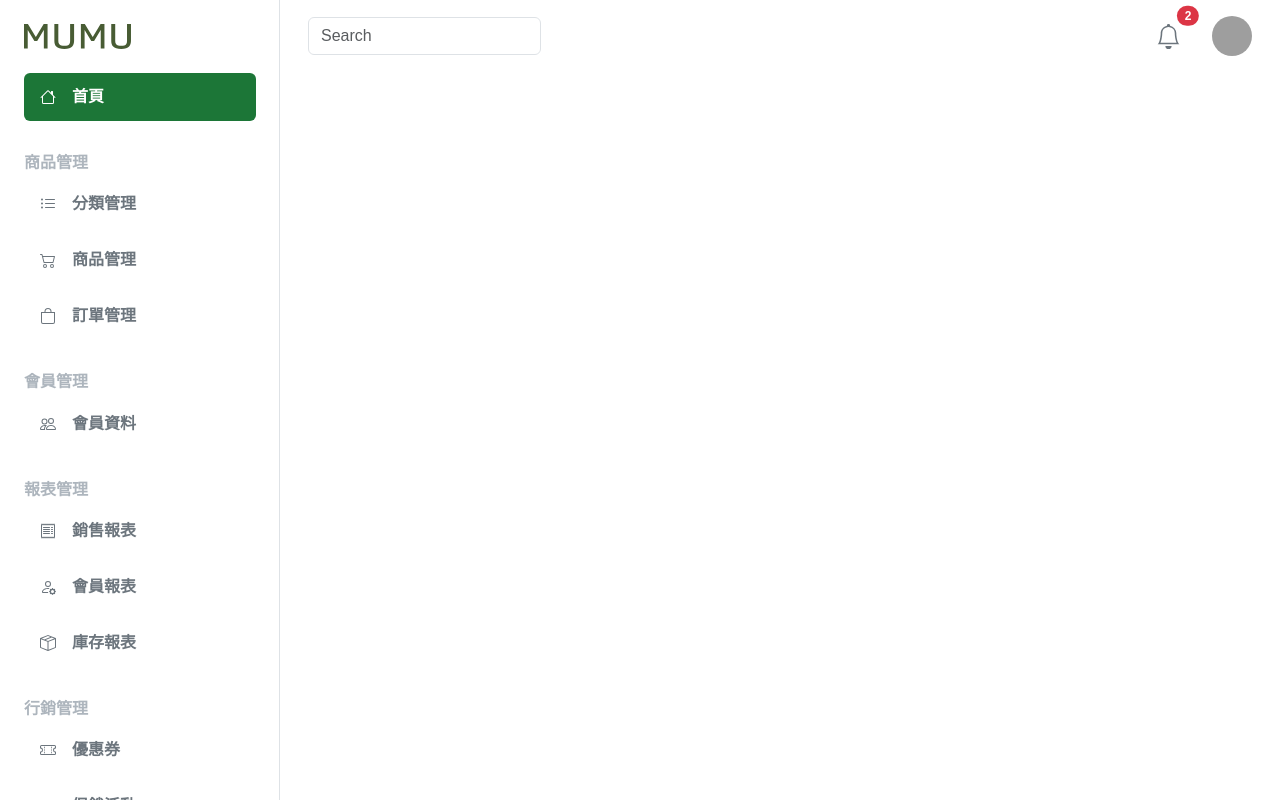
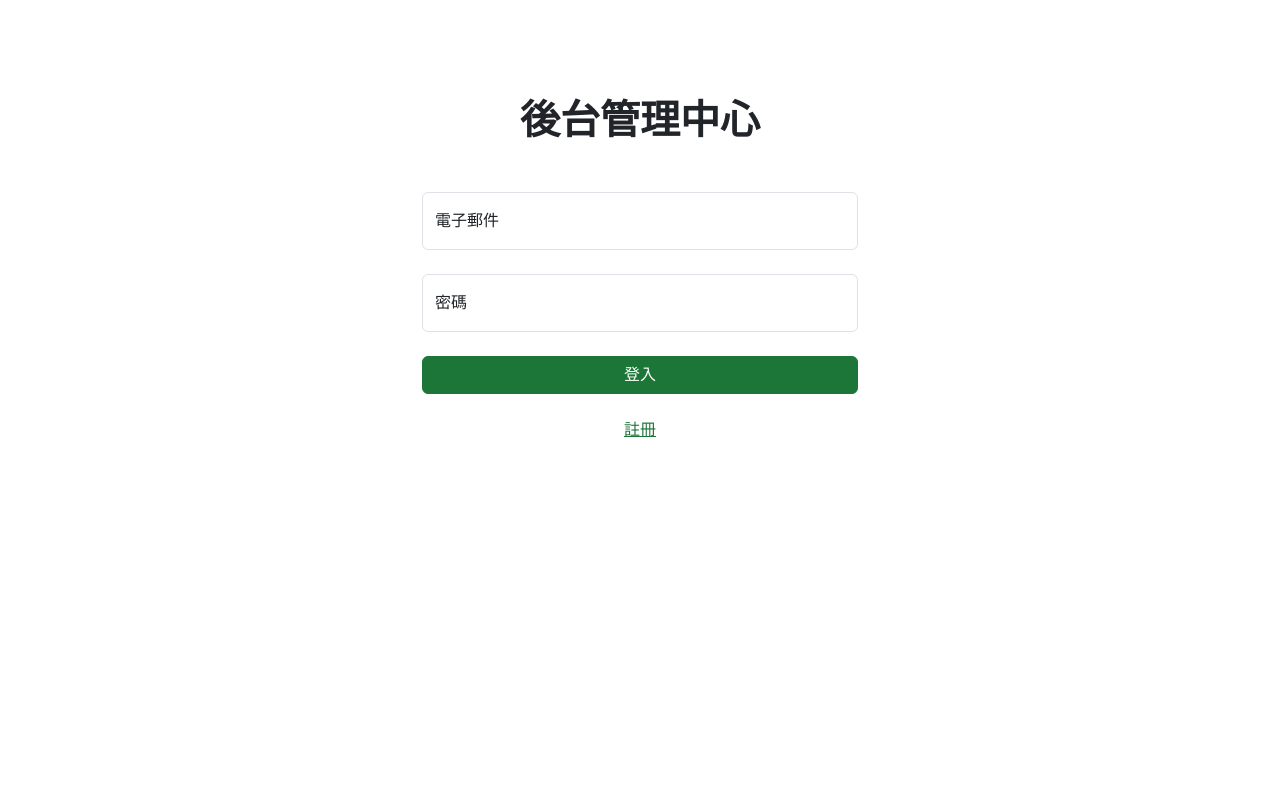
Before and after one commit to ws-luke/mumu, a Vue app: page /admin/signin in a window 1280 px wide. Built offline with nearby package versions, Linux system fonts and the light colour scheme; grey boxes are pictures that could not be loaded.

Commit message:
新增後台註冊登入頁面

```diff
--- a/src/App.vue
+++ b/src/App.vue
@@ -3,7 +3,7 @@ import { computed } from 'vue'
 import { useRoute } from 'vue-router'
 import AdminLayout from '@/layouts/AdminLayout.vue'
 import FrontendLayout from '@/layouts/FrontendLayout.vue'
-
+// import AdminInUpLayout from '@/layouts/AdminInUpLayout.vue'
 // 使用 Vue Router 提供的 useRoute 取得當前路由
 const route = useRoute()
 
@@ -12,6 +12,7 @@ const isAdminRoute = computed(() => route.path.startsWith('/admin'))
 
 // 動態設定要使用的佈局組件
 const layoutComponent = computed(() =>
+
   isAdminRoute.value ? AdminLayout : FrontendLayout,
 )
 </script>
--- a/src/layouts/AdminLayout.vue
+++ b/src/layouts/AdminLayout.vue
@@ -1,26 +1,9 @@
 <script setup>
 import { RouterView } from 'vue-router'
-import TopMenuView from '@/components/admin/TopMenuView.vue'
-import LeftMenuView from '@/components/admin/LeftMenuView.vue'
 </script>
 
 <template>
-  <TopMenuView></TopMenuView>
-  <div class="mainWrapper">
-    <LeftMenuView></LeftMenuView>
-    <div class="mainContentWrapper">
-      <RouterView />
-    </div>
-  </div>
+  <RouterView />
 </template>
 <style scoped>
-.mainWrapper {
-  display: flex;
-  min-height: 100%;
-}
-.mainContentWrapper {
-  flex-grow: 1;
-  padding: 90px 16px;
-  width: calc(100% - 280px);
-}
 </style>
--- a/src/router/index.js
+++ b/src/router/index.js
@@ -86,6 +86,7 @@ const router = createRouter({
     {
       path: '/admin',
       name: 'admin',
+      component: () => import('@/views/admin/LayoutView.vue'),
       children: [
         {
           path: '/admin/dashboard', // 儀錶版
@@ -132,9 +133,19 @@ const router = createRouter({
           path: '/admin/dashboard', // 管理者
           name: 'dashboard',
           component: () => import('@/views/admin/DashboardView.vue'),
-        },
+        }
       ],
     },
+    {
+      path: '/admin/signup', // 註冊
+      name: 'signup',
+      component: () => import('@/views/admin/SignUpView.vue'),
+    },
+    {
+      path: '/admin/signin', // 登入
+      name: 'signin',
+      component: () => import('@/views/admin/SignInView.vue'),
+    }
   ],
 })
 
--- /dev/null
+++ b/src/views/admin/LayoutView.vue
@@ -0,0 +1,26 @@
+<script setup>
+import { RouterView } from 'vue-router'
+import TopMenuView from '@/components/admin/TopMenuView.vue'
+import LeftMenuView from '@/components/admin/LeftMenuView.vue'
+</script>
+
+<template>
+  <TopMenuView></TopMenuView>
+  <div class="mainWrapper">
+    <LeftMenuView></LeftMenuView>
+    <div class="mainContentWrapper">
+      <RouterView />
+    </div>
+  </div>
+</template>
+<style scoped>
+.mainWrapper {
+  display: flex;
+  min-height: 100%;
+}
+.mainContentWrapper {
+  flex-grow: 1;
+  padding: 90px 16px;
+  width: calc(100% - 280px);
+}
+</style>
--- /dev/null
+++ b/src/views/admin/SignInView.vue
@@ -0,0 +1,36 @@
+<template>
+    <div>
+      <div class="container mx-auto mt-5">
+        <h1 class="fw-bold text-center mb-5 pt-5">後台管理中心</h1>
+        <div class="form-floating mb-4">
+          <input
+            type="email"
+            class="form-control"
+            id="floatingInput"
+            placeholder="電子郵件"
+          />
+          <label for="floatingInput">電子郵件</label>
+        </div>
+        <div class="form-floating mb-4">
+          <input
+            type="password"
+            class="form-control"
+            id="floatingPassword"
+            placeholder="密碼"
+          />
+          <label for="floatingPassword">密碼</label>
+        </div>
+        <button type="button" class="btn btn-primary w-100 mb-4">
+          登入
+        </button>
+        <p class="text-center">
+          <router-link to="/admin/signUp">註冊</router-link>
+        </p>
+      </div>
+    </div>
+  </template>
+  <style scoped>
+  .container {
+    max-width: 460px;
+  }
+  </style>
--- /dev/null
+++ b/src/views/admin/SignUpView.vue
@@ -0,0 +1,70 @@
+<template>
+  <div>
+    <div class="container mx-auto mt-5">
+      <h1 class="mb-5 text-center fw-bold pt-5">後台管理中心註冊</h1>
+      <from class="row">
+        <div class="col-12">
+          <div class="mb-4">
+            <label class="form-label fw-bold fs-5" for="floatingInput"
+              >Email</label
+            >
+            <input
+              type="email"
+              class="form-control"
+              id="floatingInput"
+            />
+          </div>
+        </div>
+        <div class="col-12">
+          <div class="mb-4">
+            <label class="form-label fw-bold fs-5" for="floatingInput"
+              >姓名</label
+            >
+            <input
+              type="text"
+              class="form-control"
+              id="floatingInput"
+            />
+          </div>
+        </div>
+        <div class="col-12">
+          <div class="mb-4">
+            <label class="form-label fw-bold fs-5" for="floatingInput"
+              >密碼</label
+            >
+            <input
+              type="password"
+              class="form-control"
+              id="floatingInput"
+            />
+          </div>
+        </div>
+        <div class="col-12">
+          <div class="mb-4">
+            <label class="form-label fw-bold fs-5" for="floatingInput"
+              >確認密碼</label
+            >
+            <input type="password" class="form-control" id="floatingInput" />
+          </div>
+        </div>
+        <div class="col-12 align-content-end">
+          <button
+            type="button"
+            class="btn btn-primary w-100 mb-4"
+          >
+            註冊
+          </button>
+        </div>
+      </from>
+      <p class="mb-4">
+        已經有帳號？
+        <router-link to="/admin/signIn" > 登入 </router-link>
+      </p>
+    </div>
+  </div>
+</template>
+<style scoped>
+  .container {
+    max-width: 460px;
+  }
+</style>
```
Also changed, not shown: src/firebase/firebase.js (added, +19 -0 lines).
